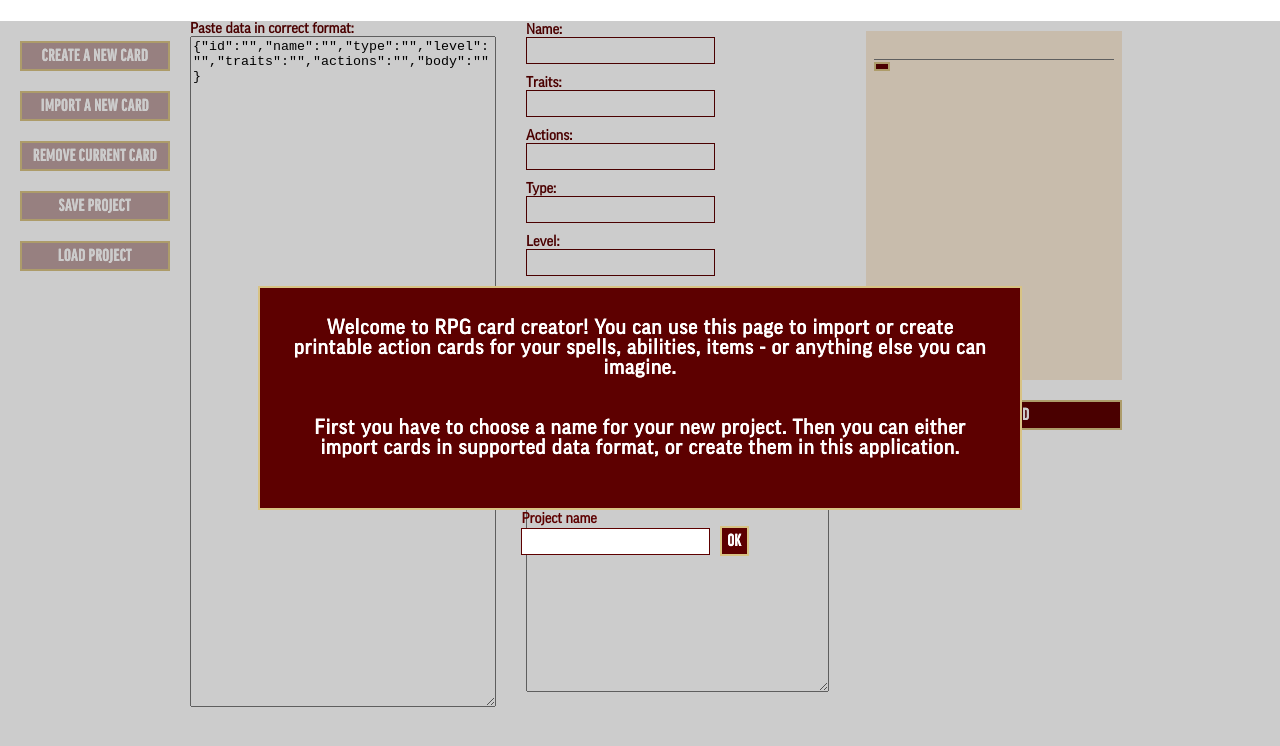
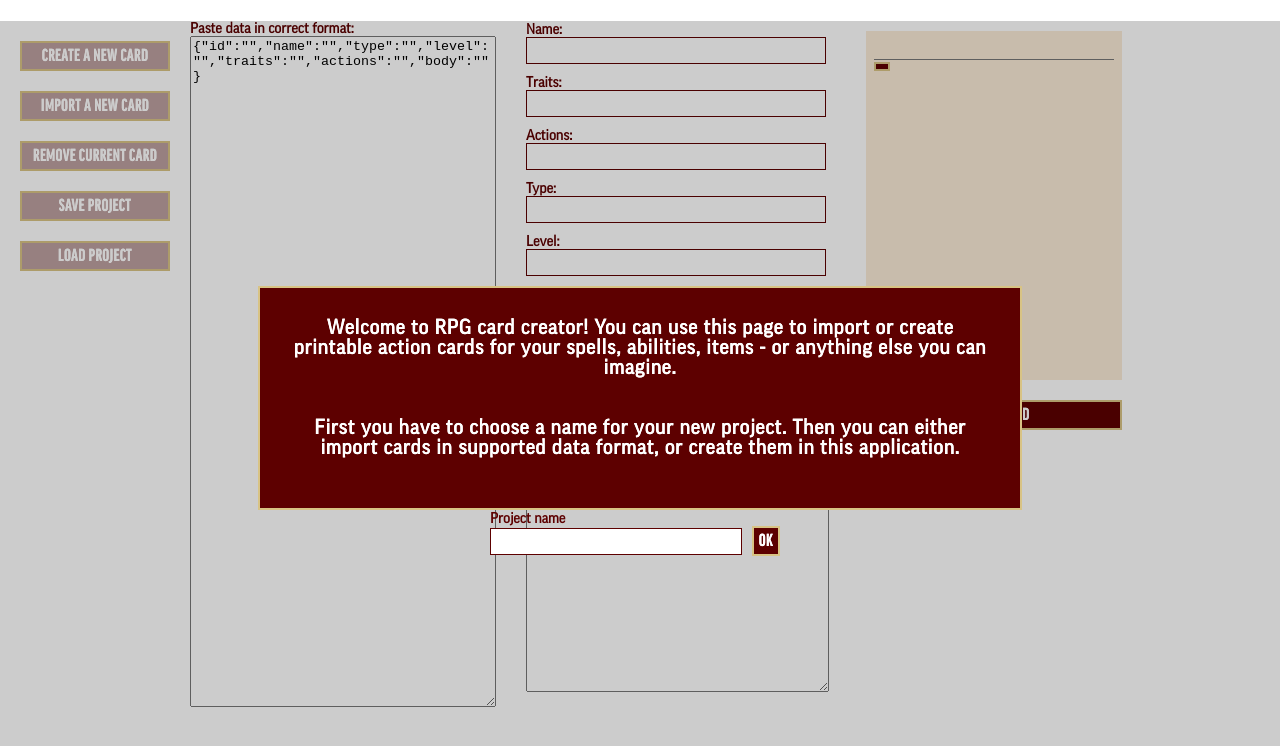
Before and after one commit to faire2/pathfinder-cards, a Next.js app: page / in a window 1280 px wide. Shown: the top 746 px of the page. Built offline with nearby package versions, Linux system fonts and the light colour scheme.

Commit message:
Change Input width to match TextArea

```diff
--- a/src/components/Input/styles.ts
+++ b/src/components/Input/styles.ts
@@ -6,6 +6,7 @@ export const InputGroup = styled.div`
 	&:not(:first-child) {
 		margin-top: 10px;
 	}
+	width: 300px
 `
 
 export const InputLine = styled.div`
@@ -16,6 +17,7 @@ export const InputLine = styled.div`
 export const Input = styled.input`
 	border: 1px solid #5d0000;
 	padding: 5px;
+	width: 100%
 `
 
 export const Label = styled.label`
```
